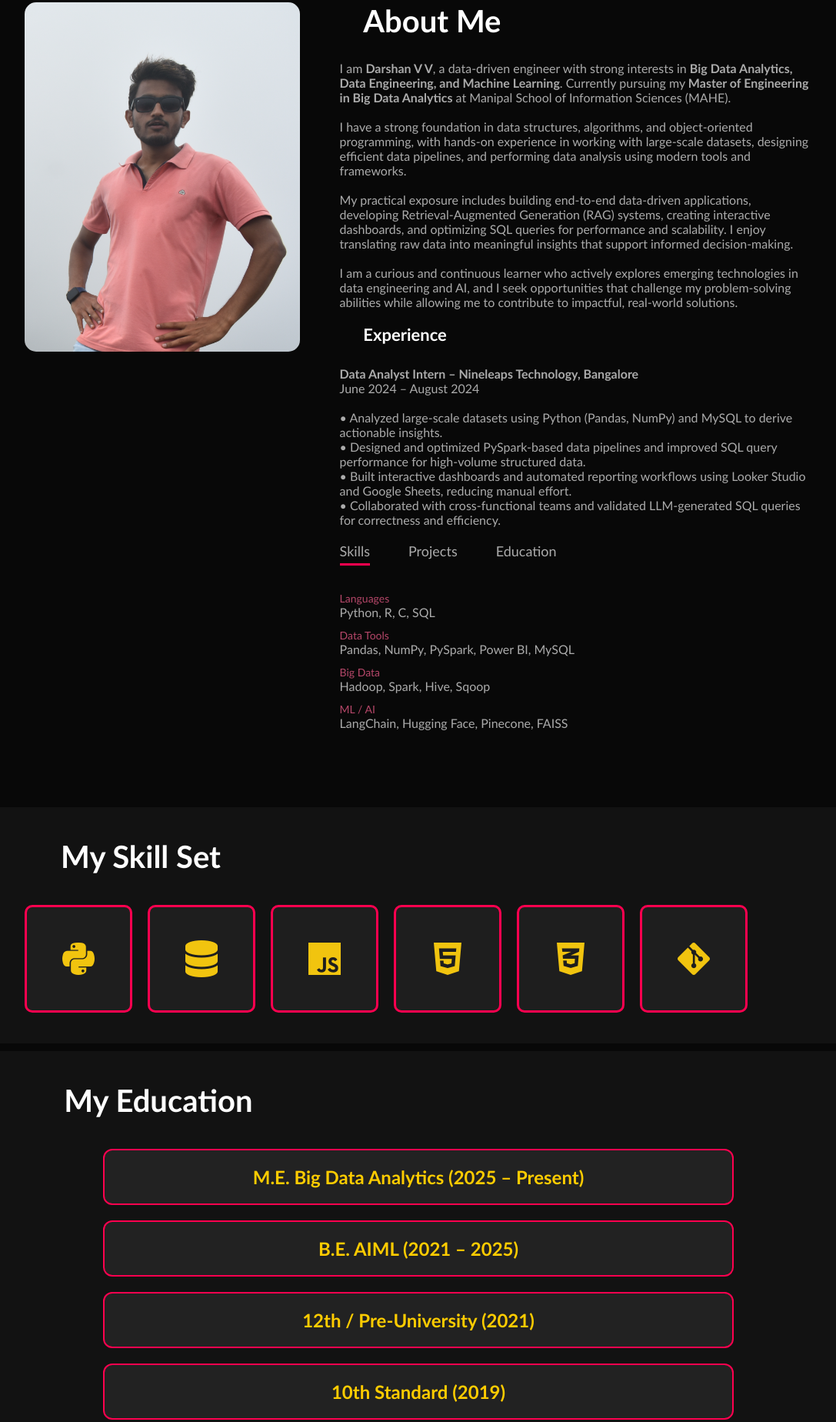
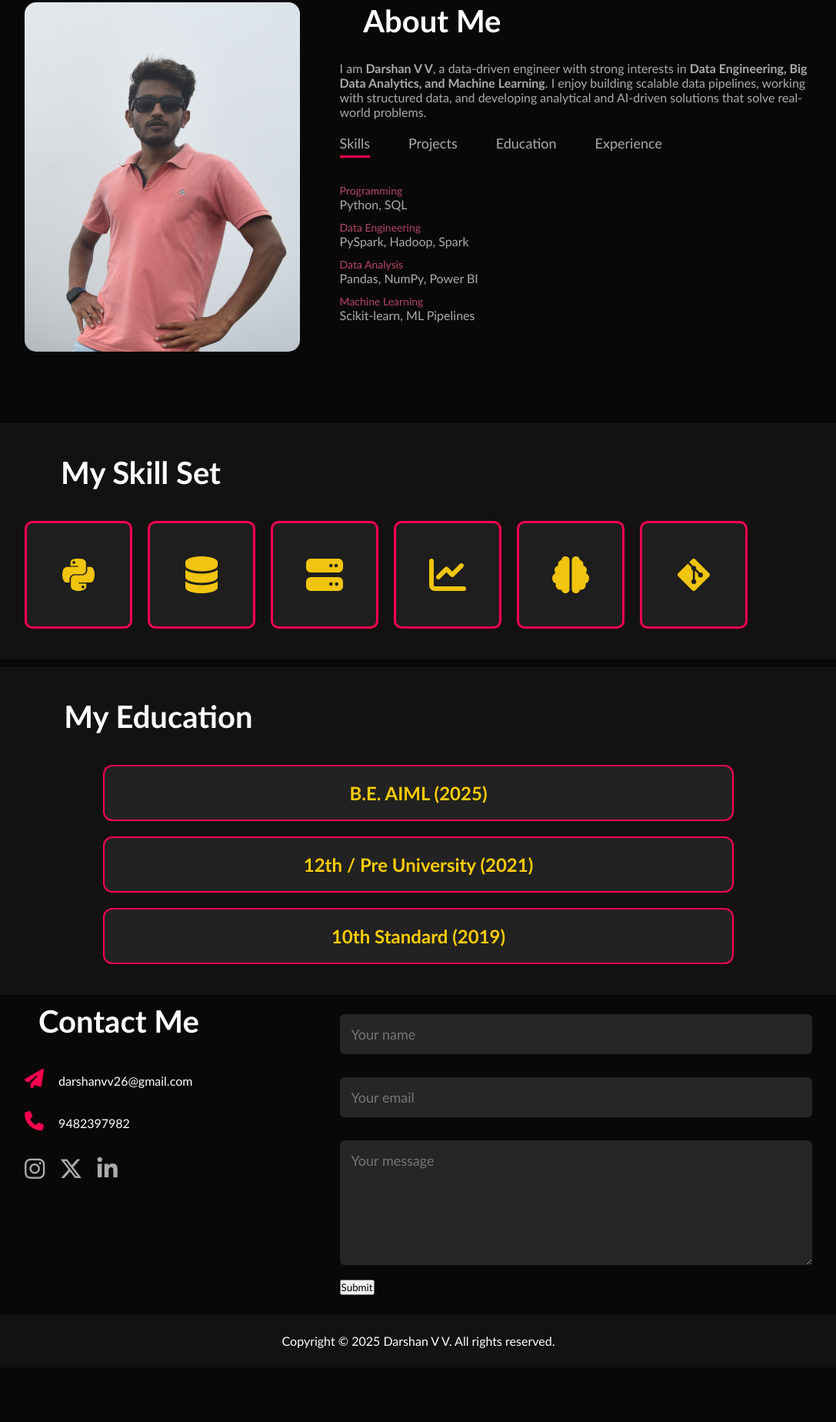
Before and after one commit to darshanvv26/Personal-Portfolio-Website, a plain HTML site: page index.html in a window 1280 px wide. Shown: the part 887-2735 px from the top of the page at 77% size, without its empty margins (96-1183 px from the left). After the commit the page ends 2664 px from the top, so only its background shows below. Drawn offline with nearby package versions, Linux system fonts and the light colour scheme.

Commit message:
Refactor HTML structure and improve content

```diff
--- a/index.html
+++ b/index.html
@@ -5,9 +5,11 @@
     <meta charset="UTF-8">
     <meta name="viewport" content="width=device-width, initial-scale=1.0">
     <title>Darshan Portfolio Website</title>
+
     <link rel="stylesheet" href="style.css">
     <script src="https://kit.fontawesome.com/2f30317137.js" crossorigin="anonymous"></script>
     <script src="https://code.jquery.com/jquery-3.6.0.min.js"></script>
+
     <style>
         html {
             scroll-behavior: smooth;
@@ -17,11 +19,13 @@
 
 <body>
 
-<!--------------------------------- HEADER ------------------------------------->
+<!-------------------------------- HEADER -------------------------------->
 <div id="header">
     <div class="container">
+
         <nav>
             <img src="images/logo.png" class="logo">
+
             <ul id="sidemenu">
                 <li><a href="#header">Home</a></li>
                 <li><a href="#about">About</a></li>
@@ -31,6 +35,7 @@
                 <li><a href="https://github.com/darshanvv26">Github</a></li>
                 <i class="fa-solid fa-circle-xmark" onclick="closemenu()"></i>
             </ul>
+
             <i class="fa-solid fa-bars" onclick="openmenu()"></i>
         </nav>
 
@@ -40,7 +45,7 @@
 
         <div class="header-text">
             <section id="home">
-                <h1>Hi, <span class="typing"></span></h1>
+                <h1><span class="typing"></span></h1>
                 <button onclick="downloadResume()">Download CV</button>
             </section>
         </div>
@@ -49,10 +54,11 @@
     </div>
 </div>
 
-<!--------------------------------- ABOUT ------------------------------------->
+<!-------------------------------- ABOUT -------------------------------->
 <div id="about">
     <div class="container">
         <div class="row">
+
             <div class="about-col1">
                 <img src="images/user.png">
             </div>
@@ -62,91 +68,62 @@
 
                 <p>
                     I am <b>Darshan V V</b>, a data-driven engineer with strong interests in
-                    <b>Big Data Analytics, Data Engineering, and Machine Learning</b>.
-                    Currently pursuing my <b>Master of Engineering in Big Data Analytics</b>
-                    at Manipal School of Information Sciences (MAHE).
-                    <br><br>
-                    I have a strong foundation in data structures, algorithms, and object-oriented
-                    programming, with hands-on experience in working with large-scale datasets,
-                    designing efficient data pipelines, and performing data analysis using modern
-                    tools and frameworks.
-                    <br><br>
-                    My practical exposure includes building end-to-end data-driven applications,
-                    developing Retrieval-Augmented Generation (RAG) systems, creating interactive
-                    dashboards, and optimizing SQL queries for performance and scalability.
-                    I enjoy translating raw data into meaningful insights that support informed
-                    decision-making.
-                    <br><br>
-                    I am a curious and continuous learner who actively explores emerging
-                    technologies in data engineering and AI, and I seek opportunities that challenge
-                    my problem-solving abilities while allowing me to contribute to impactful,
-                    real-world solutions.
-                </p>
-
-                <!-- EXPERIENCE INSIDE ABOUT -->
-                <br>
-                <h2 class="subtitle" style="font-size: 22px;">Experience</h2>
-                <br>
-
-                <p>
-                    <b>Data Analyst Intern – Nineleaps Technology, Bangalore</b><br>
-                    June 2024 – August 2024
-                    <br><br>
-                    • Analyzed large-scale datasets using Python (Pandas, NumPy) and MySQL to derive
-                    actionable insights.<br>
-                    • Designed and optimized PySpark-based data pipelines and improved SQL query
-                    performance for high-volume structured data.<br>
-                    • Built interactive dashboards and automated reporting workflows using Looker
-                    Studio and Google Sheets, reducing manual effort.<br>
-                    • Collaborated with cross-functional teams and validated LLM-generated SQL queries
-                    for correctness and efficiency.
+                    <b>Data Engineering, Big Data Analytics, and Machine Learning</b>.
+                    I enjoy building scalable data pipelines, working with structured data,
+                    and developing analytical and AI-driven solutions that solve real-world problems.
                 </p>
 
                 <!-- TABS -->
                 <div class="tab-titles">
-                    <p class="tab-links active-link" onclick="opentab('skills', event)">Skills</p>
-                    <p class="tab-links" onclick="opentab('projects', event)">Projects</p>
-                    <p class="tab-links" onclick="opentab('education', event)">Education</p>
+                    <p class="tab-links active-link" onclick="opentab('skills')">Skills</p>
+                    <p class="tab-links" onclick="opentab('projects')">Projects</p>
+                    <p class="tab-links" onclick="opentab('education')">Education</p>
+                    <p class="tab-links" onclick="opentab('experience')">Experience</p>
                 </div>
 
+                <!-- SKILLS TAB -->
                 <div class="tab-contents active-tab" id="skills">
                     <ul>
-                        <li><span>Languages</span><br>Python, R, C, SQL</li>
-                        <li><span>Data Tools</span><br>Pandas, NumPy, PySpark, Power BI, MySQL</li>
-                        <li><span>Big Data</span><br>Hadoop, Spark, Hive, Sqoop</li>
-                        <li><span>ML / AI</span><br>LangChain, Hugging Face, Pinecone, FAISS</li>
+                        <li><span>Programming</span><br>Python, SQL</li>
+                        <li><span>Data Engineering</span><br>PySpark, Hadoop, Spark</li>
+                        <li><span>Data Analysis</span><br>Pandas, NumPy, Power BI</li>
+                        <li><span>Machine Learning</span><br>Scikit-learn, ML Pipelines</li>
                     </ul>
                 </div>
 
+                <!-- PROJECTS TAB -->
                 <div class="tab-contents" id="projects">
                     <ul>
                         <li>
                             <span>Cricket Stats Analysis</span><br>
-                            Tools: MySQL, HTML, CSS, JavaScript, Python, Flask
+                            Python, Flask, MySQL-based analytics platform
                         </li>
                         <li>
                             <span>Desktop Screen Sharing Application</span><br>
-                            Tools: HTML, CSS, JavaScript, NodeJS, JSON
-                        </li>
-                        <li>
-                            <span>MSIS Student Chatbot (RAG)</span><br>
-                            Retrieval-Augmented Generation chatbot using vector databases and
-                            Streamlit UI.
+                            NodeJS-based real-time screen sharing system
                         </li>
                     </ul>
                 </div>
 
+                <!-- EDUCATION TAB -->
                 <div class="tab-contents" id="education">
                     <ul>
                         <li>
-                            <span>Master of Engineering – Big Data Analytics</span><br>
-                            Manipal School of Information Sciences (CGPA: 9.08)
-                        </li>
-                        <li>
                             <span>Bachelor of Engineering – AIML</span><br>
-                            R N Shetty Institute of Technology (CGPA: 8.99)
+                            RNS Institute of Technology
                         </li>
                     </ul>
+                </div>
+
+                <!-- EXPERIENCE TAB -->
+                <div class="tab-contents" id="experience">
+                    <p>
+                        Worked as a <b>Data Analyst Intern</b> at <b>Nineleaps Technology</b>, where
+                        I analyzed large datasets using Python and SQL, built and optimized
+                        PySpark-based data pipelines, and created interactive dashboards for
+                        business reporting. I collaborated with cross-functional teams and
+                        validated LLM-generated SQL queries to ensure accuracy and performance.
+                    </p>
                 </div>
 
             </div>
@@ -154,56 +131,73 @@
     </div>
 </div>
 
-<!--------------------------------- SKILLS ------------------------------------->
+<!-------------------------------- SKILL SET (ICONS) -------------------------------->
 <div id="skillss">
     <div class="container">
         <h1 class="subtitle">My Skill Set</h1>
+
         <div class="work-list">
-            <div class="work"><i class="fa-brands fa-python"></i><p>Python</p></div>
-            <div class="work"><i class="fa-solid fa-database"></i><p>SQL / MySQL</p></div>
-            <div class="work"><i class="fa-brands fa-js"></i><p>JavaScript</p></div>
-            <div class="work"><i class="fa-brands fa-html5"></i><p>HTML</p></div>
-            <div class="work"><i class="fa-brands fa-css3-alt"></i><p>CSS</p></div>
-            <div class="work"><i class="fa-brands fa-git-alt"></i><p>Git</p></div>
+            <div class="work">
+                <i class="fa-brands fa-python"></i>
+                <p>Python</p>
+            </div>
+
+            <div class="work">
+                <i class="fa-solid fa-database"></i>
+                <p>SQL</p>
+            </div>
+
+            <div class="work">
+                <i class="fa-solid fa-server"></i>
+                <p>Data Engineering</p>
+            </div>
+
+            <div class="work">
+                <i class="fa-solid fa-chart-line"></i>
+                <p>Data Analytics</p>
+            </div>
+
+            <div class="work">
+                <i class="fa-solid fa-brain"></i>
+                <p>Machine Learning</p>
+            </div>
+
+            <div class="work">
+                <i class="fa-brands fa-git-alt"></i>
+                <p>Git</p>
+            </div>
         </div>
     </div>
 </div>
 
-<!--------------------------------- EDUCATION ---------------------------------->
+<!-------------------------------- EDUCATION -------------------------------->
 <div id="educationn">
     <div class="container">
         <h1 class="subtitle">My Education</h1>
+
         <div class="education-grid">
 
             <div class="education-card" onclick="toggleDetails(this)">
                 <b>10th Standard (2019)</b>
                 <span class="edu-details">
-                    <p><b>School:</b> Sri Sathya Sai Lokaseva High School, Alike</p>
+                    <p><b>School:</b> Sri Sathya Sai Lokaseva High School</p>
                     <p><b>Aggregate:</b> 95.20%</p>
                 </span>
             </div>
 
             <div class="education-card" onclick="toggleDetails(this)">
-                <b>12th / Pre-University (2021)</b>
+                <b>12th / Pre University (2021)</b>
                 <span class="edu-details">
-                    <p><b>College:</b> Sri Sathya Sai Lokaseva PU College, Alike</p>
+                    <p><b>College:</b> Sri Sathya Sai Lokaseva PU College</p>
                     <p><b>Aggregate:</b> 94.67%</p>
                 </span>
             </div>
 
             <div class="education-card" onclick="toggleDetails(this)">
-                <b>B.E. AIML (2021 – 2025)</b>
+                <b>B.E. AIML (2025)</b>
                 <span class="edu-details">
-                    <p><b>College:</b> R N Shetty Institute of Technology</p>
-                    <p><b>CGPA:</b> 8.99</p>
-                </span>
-            </div>
-
-            <div class="education-card" onclick="toggleDetails(this)">
-                <b>M.E. Big Data Analytics (2025 – Present)</b>
-                <span class="edu-details">
-                    <p><b>Institute:</b> Manipal School of Information Sciences (MAHE)</p>
-                    <p><b>CGPA:</b> 9.08</p>
+                    <p><b>College:</b> RNS Institute of Technology</p>
+                    <p><b>CGPA:</b> 8.74</p>
                 </span>
             </div>
 
@@ -211,13 +205,44 @@
     </div>
 </div>
 
-<!--------------------------------- CONTACT ------------------------------------>
+<!-------------------------------- CONTACT -------------------------------->
 <div id="contact">
     <div class="container">
         <div class="row">
+
             <div class="contact-left">
                 <h1 class="subtitle">Contact Me</h1>
                 <p><i class="fa-solid fa-paper-plane"></i> darshanvv26@gmail.com</p>
-                <p><i class="fa-solid fa-phone"></i> +91 9482397982</p>
+                <p><i class="fa-solid fa-phone"></i> 9482397982</p>
+
                 <div class="social-icons">
-                    <a href="https://www.instagram.co
+                    <a href="https://www.instagram.com/darshan__vv"><i class="fa-brands fa-instagram"></i></a>
+                    <a href="https://x.com/DarshanVidyadh1"><i class="fa-brands fa-x-twitter"></i></a>
+                    <a href="https://www.linkedin.com/in/darshanvv26"><i class="fa-brands fa-linkedin-in"></i></a>
+                </div>
+            </div>
+
+            <div class="contact-right">
+                <form name="submit-to-google-sheet">
+                    <input type="text" name="name" placeholder="Your name" required>
+                    <input type="email" name="email" placeholder="Your email" required>
+                    <textarea name="Message" rows="6" placeholder="Your message"></textarea>
+                    <button type="submit">Submit</button>
+                </form>
+                <span id="msg"></span>
+            </div>
+
+        </div>
+    </div>
+</div>
+
+<div id="cpr">
+    <div class="copyright">
+        Copyright © 2025 Darshan V V. All rights reserved.
+    </div>
+</div>
+
+<script defer src="script.js"></script>
+
+</body>
+</html>
```
